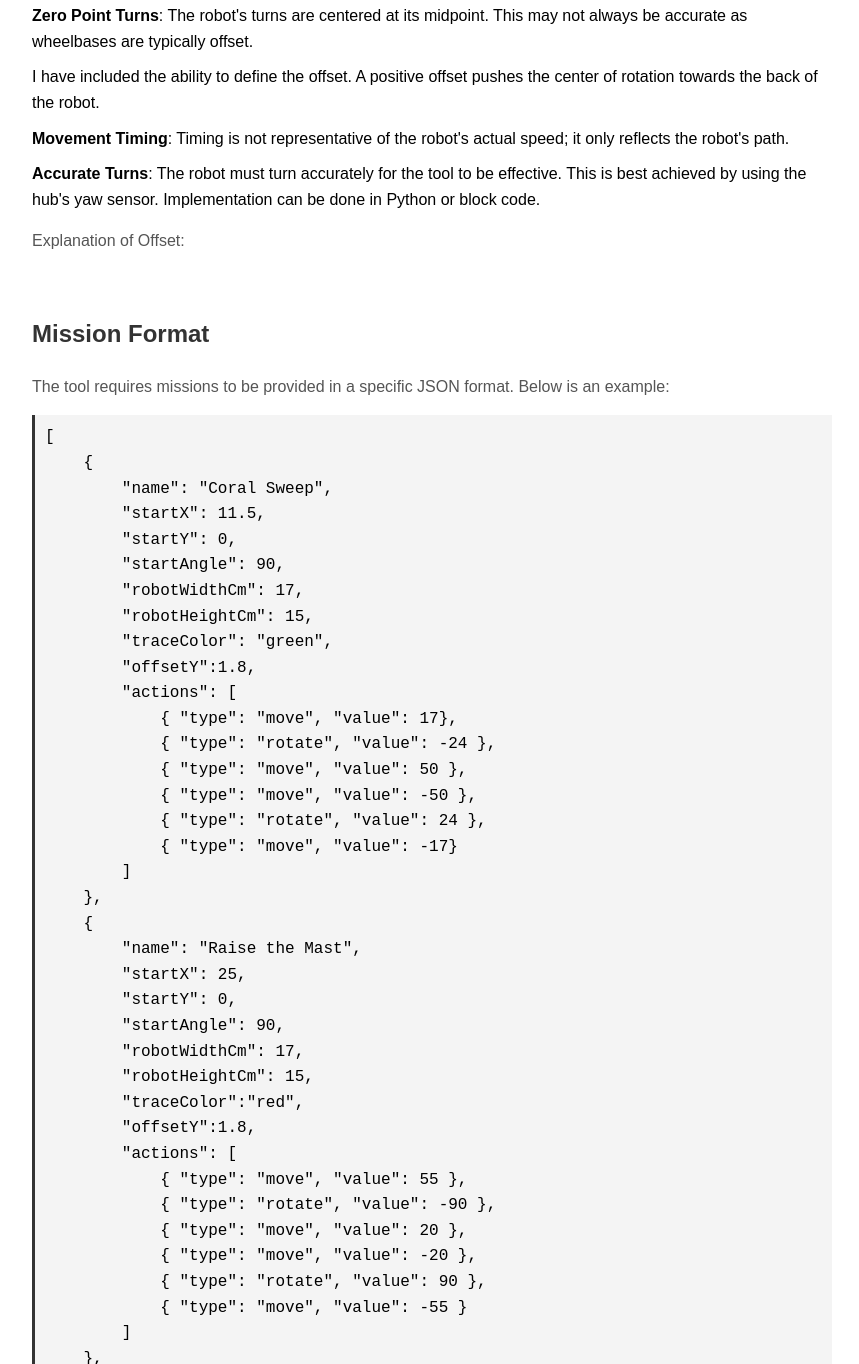
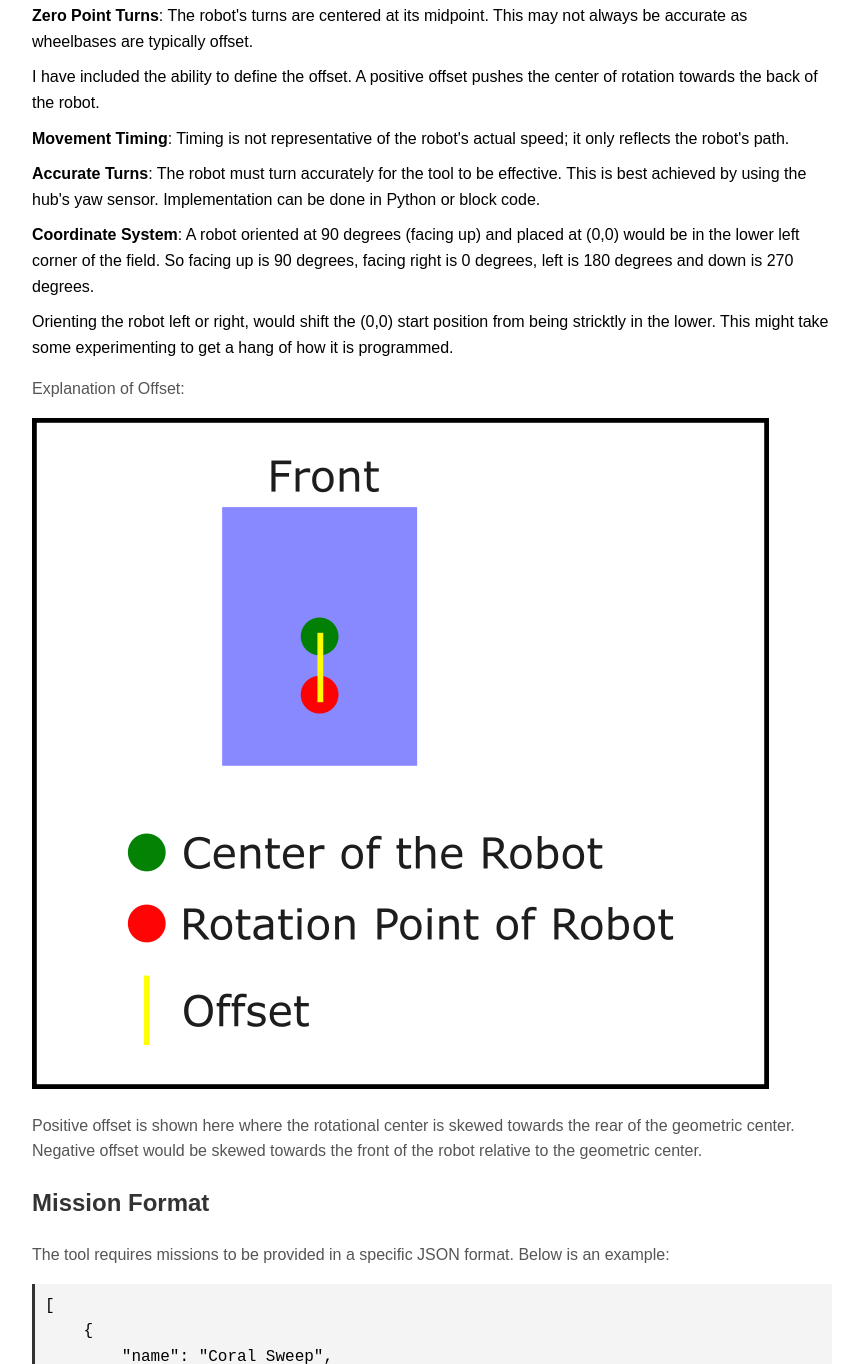
Before and after one commit to kennyhaggard/FLL-field-mapping, a plain HTML site: page introduction.html in a window 1280 px wide. Shown: the part 426-1790 px from the top of the page, without its empty margins (208-1067 px from the left). Drawn offline with Linux system fonts and the light colour scheme.

Commit message:
Update introduction.html

```diff
--- a/introduction.html
+++ b/introduction.html
@@ -58,10 +58,13 @@
 		<li> I have included the ability to define the offset. A positive offset pushes the center of rotation towards the back of the robot.</li>
             <li><strong>Movement Timing</strong>: Timing is not representative of the robot's actual speed; it only reflects the robot's path.</li>
             <li><strong>Accurate Turns</strong>: The robot must turn accurately for the tool to be effective. This is best achieved by using the hub's yaw sensor. Implementation can be done in Python or block code.</li>
+		<li><strong>Coordinate System</strong>: A robot oriented at 90 degrees (facing up) and placed at (0,0) would be in the lower left corner of the field. So facing up is 90 degrees, facing right is 0 degrees, left is 180 degrees and down is 270 degrees.</li>
+		<li>Orienting the robot left or right, would shift the (0,0) start position from being stricktly in the lower. This might take some experimenting to get a hang of how it is programmed.</li>
         </ul>
 
 	<p>Explanation of Offset:</p>
-	<img href='https://raw.githubusercontent.com/kennyhaggard/FLL-field-mapping/refs/heads/main/offset_diagram.png'/>
+	<img src='https://raw.githubusercontent.com/kennyhaggard/FLL-field-mapping/refs/heads/main/offset_diagram.png'>
+	<p>Positive offset is shown here where the rotational center is skewed towards the rear of the geometric center. Negative offset would be skewed towards the front of the robot relative to the geometric center.</p>
 
         <h2>Mission Format</h2>
         <p>The tool requires missions to be provided in a specific JSON format. Below is an example:</p>
```
